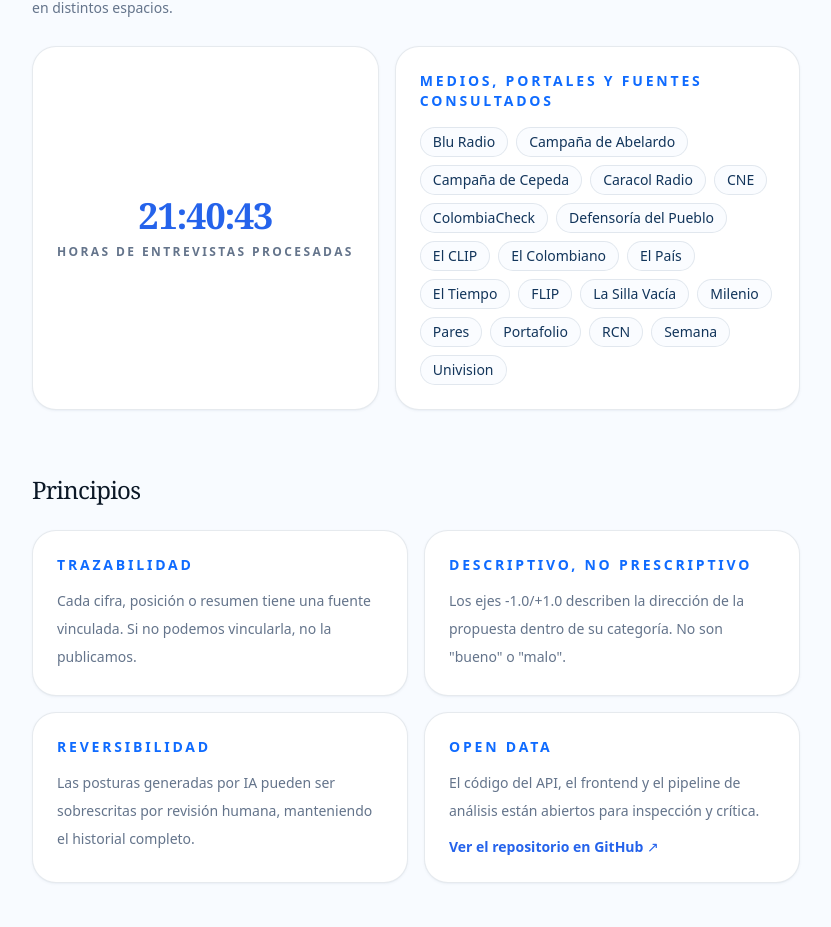
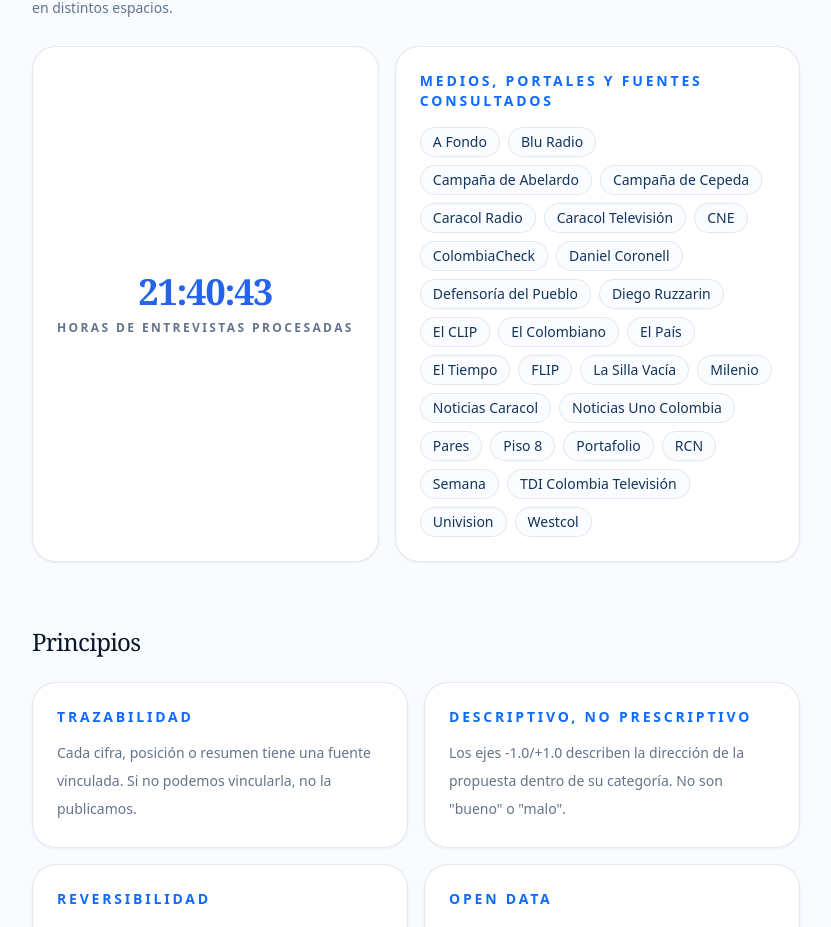
Before and after one commit to LuiferEduardoo/elegio, a React (Vite) app in the folder elegio-front/: page /metodologia in a window 1280 px wide. Shown: the part 4957-5884 px from the top of the page, without its empty margins (224-1055 px from the left). Built offline with nearby package versions, Linux system fonts and the light colour scheme; no server answers.

Commit message:
docs(front): add interview sources to methodology outlets list

```diff
--- a/elegio-front/src/pages/MethodologyPage.tsx
+++ b/elegio-front/src/pages/MethodologyPage.tsx
@@ -134,13 +134,17 @@
 const INTERVIEW_HOURS = '21:40:43'
 
 const MEDIA_OUTLETS = [
+  'A Fondo',
   'Blu Radio',
   'Campaña de Abelardo',
   'Campaña de Cepeda',
   'Caracol Radio',
+  'Caracol Televisión',
   'CNE',
   'ColombiaCheck',
+  'Daniel Coronell',
   'Defensoría del Pueblo',
+  'Diego Ruzzarin',
   'El CLIP',
   'El Colombiano',
   'El País',
@@ -148,11 +152,16 @@
   'FLIP',
   'La Silla Vacía',
   'Milenio',
+  'Noticias Caracol',
+  'Noticias Uno Colombia',
   'Pares',
+  'Piso 8',
   'Portafolio',
   'RCN',
   'Semana',
+  'TDI Colombia Televisión',
   'Univision',
+  'Westcol',
 ]
 
 const PRINCIPLES: {
```
